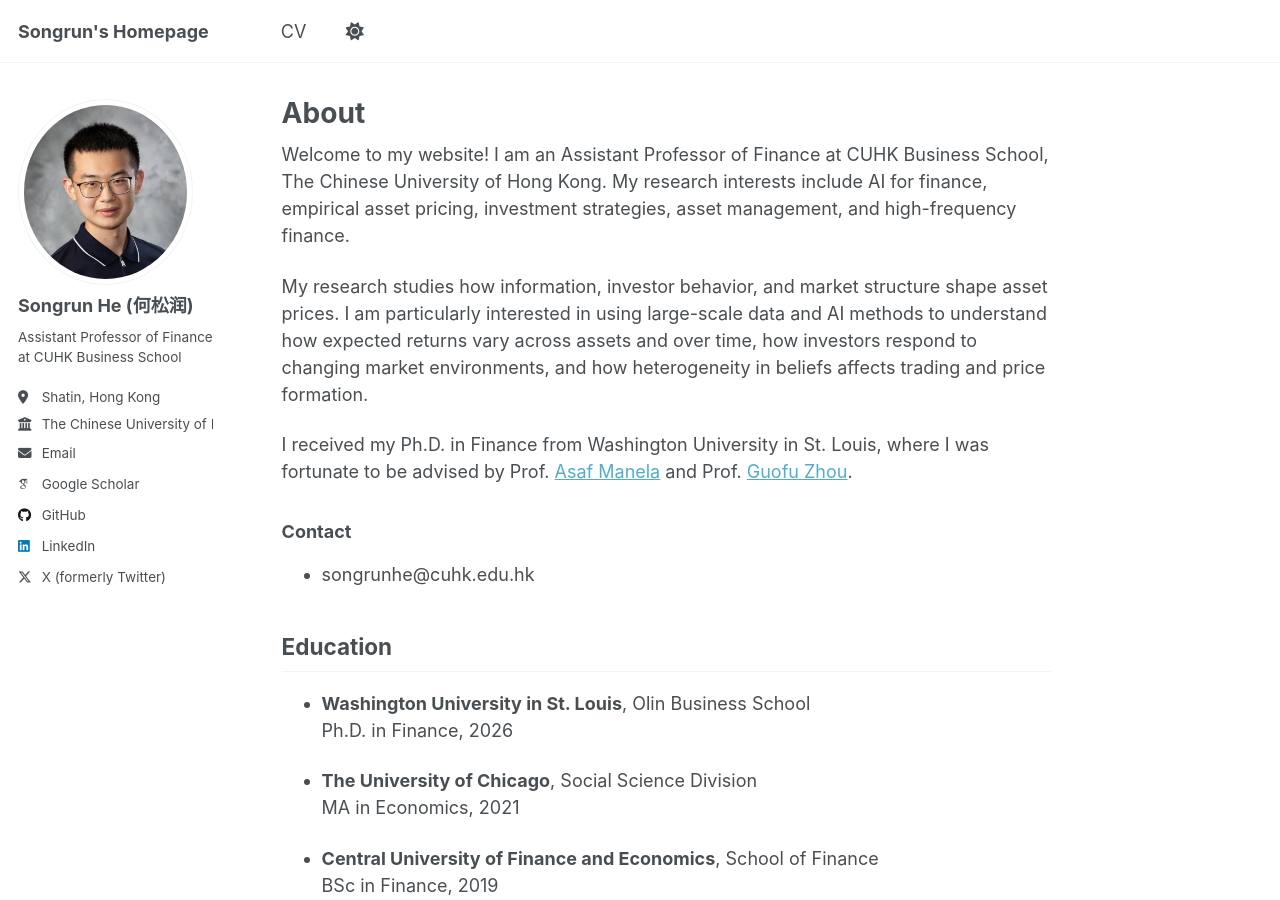
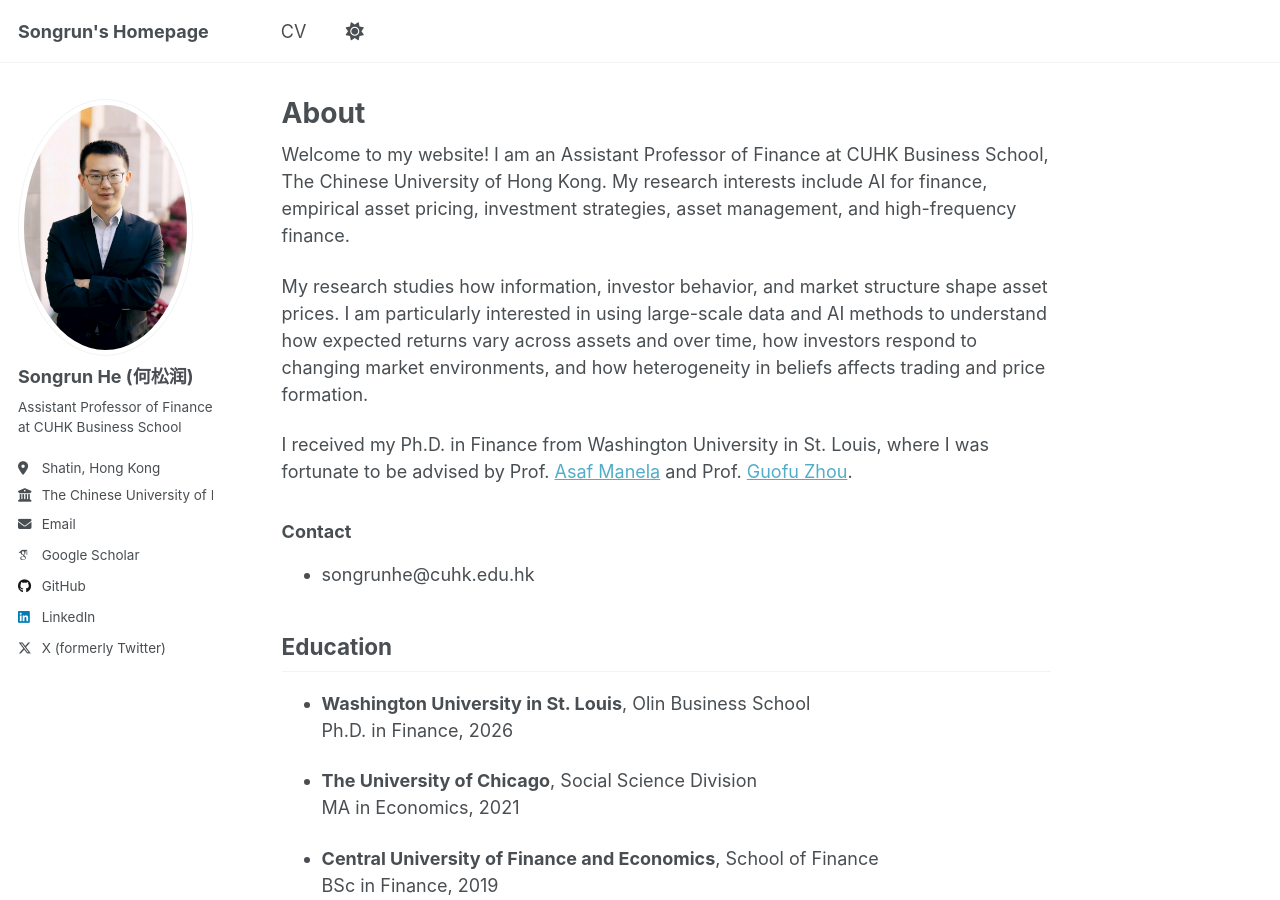
Before and after one commit to hesongrun/hesongrun.github.io, a Jekyll site: the page built from _pages/about.md, in a window 1280 px wide and 900 px high. Built offline with Jekyll 4.4.1, drawn with Linux system fonts in a browser that asks for light colours; some web fonts are replaced.

Commit message:
Update author avatar image in config

```diff
--- a/_config.yml
+++ b/_config.yml
@@ -22,7 +22,7 @@ repository               : "hesongrun/hesongrun.github.io"
 #               Additional customization can be done by editing /_includes/author-profile.html
 author:
   # Biographic information
-  avatar           : "headshot_square.png"
+  avatar           : "54435.JPG"
   name             : "Songrun He (何松润)"
   pronouns         : # example: "she/her"
   bio              : "Assistant Professor of Finance at CUHK Business School"
```
